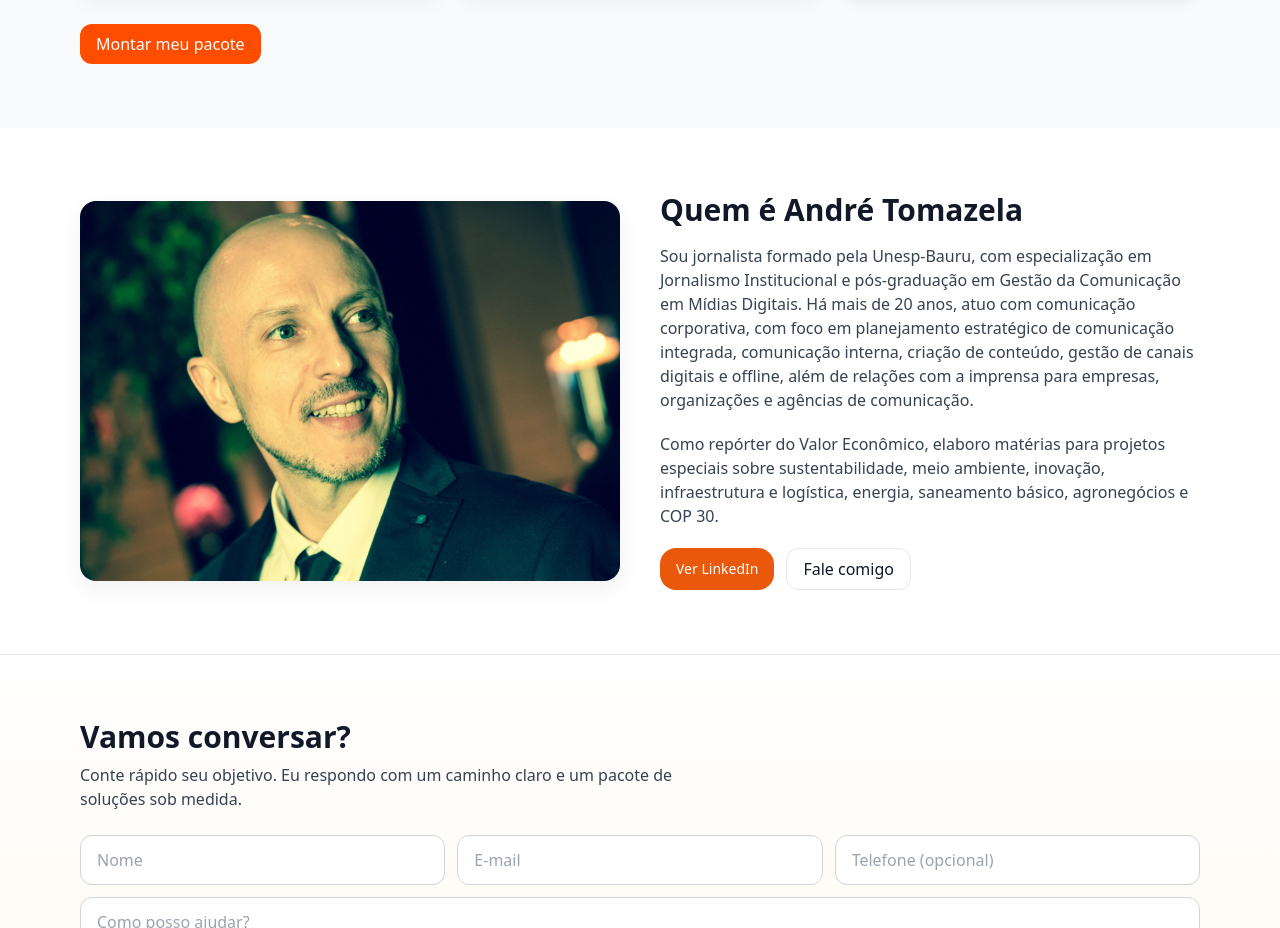
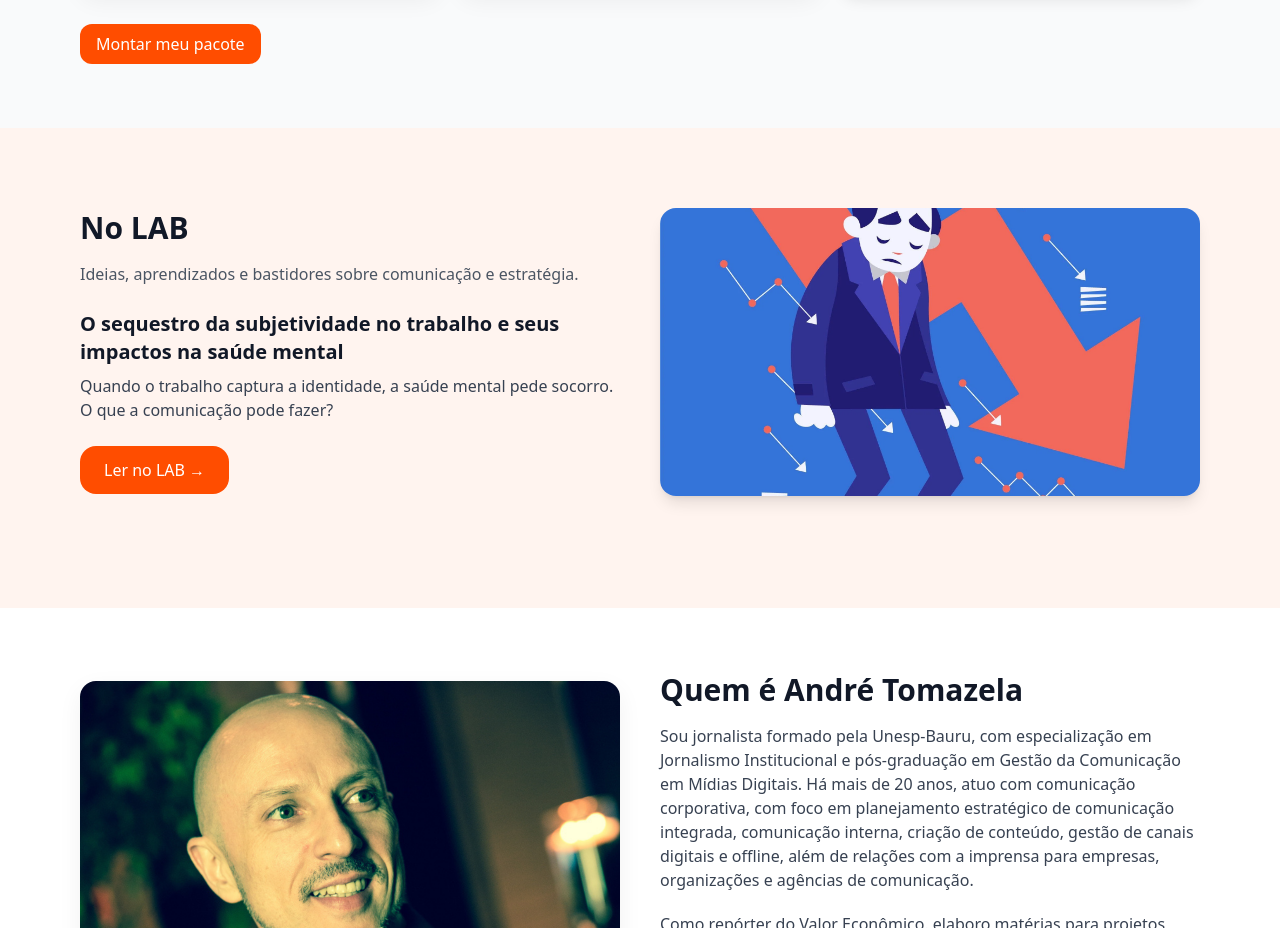
Before and after one commit to andretomazela-dev/integrado, a Next.js app: page / in a window 1280 px wide. Shown: the part 1420-2348 px from the top of the page. Built offline with nearby package versions, Linux system fonts and the light colour scheme.

Commit message:
Add files via upload

```diff
--- a/app/page.jsx
+++ b/app/page.jsx
@@ -4,6 +4,7 @@ import Link from "next/link";
 import Image from "next/image";
 import Header from "@/components/Header";
 import Footer from "@/components/Footer";
+import { labPosts } from "@/content/lab-posts";
 
 export default function Home() {
   const [sent, setSent] = useState(false);
@@ -65,7 +66,12 @@ export default function Home() {
     "w-full rounded-xl border border-gray-300 bg-white text-gray-900 placeholder-gray-400 " +
     "px-4 py-3 focus:outline-none focus:ring-2 focus:ring-orange-500/60 focus:border-orange-500";
 
-  return (
+
+// Post mais recente do LAB (ordem por data desc)
+const latestLabPost = Array.isArray(labPosts)
+  ? [...labPosts].sort((a, b) => new Date(b.date) - new Date(a.date))[0]
+  : null;
+return (
     <div>
       <Header />
 
@@ -292,6 +298,46 @@ export default function Home() {
         </div>
       </section>
 
+
+{/* Destaque do LAB (post mais recente) */}
+{latestLabPost ? (
+  <section className="bg-[#FFF4EF] pt-20 pb-28">
+    <div className="container grid md:grid-cols-2 gap-10 items-center">
+      <div className="order-2 md:order-1">
+        <h2 className="text-2xl md:text-3xl font-semibold mb-4 text-gray-900">
+          No LAB
+        </h2>
+        <p className="text-gray-600 mb-6 text-lg md:text-base">
+          Ideias, aprendizados e bastidores sobre comunicação e estratégia.
+        </p>
+        <h3 className="text-xl font-semibold mb-2">
+          {latestLabPost.title}
+        </h3>
+        {latestLabPost.excerpt ? (
+          <p className="text-gray-700 mb-6">{latestLabPost.excerpt}</p>
+        ) : null}
+        <a
+          href={`/lab/${latestLabPost.slug}`}
+          className="inline-block bg-[#FF4D00] text-white px-6 py-3 rounded-2xl font-medium hover:opacity-90 transition"
+          aria-label="Ler mais no LAB"
+        >
+          Ler no LAB →
+        </a>
+      </div>
+
+      <div className="order-1 md:order-2">
+        <img
+          src={latestLabPost.cover}
+          alt={latestLabPost.title}
+          className="rounded-2xl shadow-lg object-cover w-full h-72 transition-transform duration-300 hover:scale-[1.02]"
+          loading="lazy"
+        />
+      </div>
+    </div>
+  </section>
+) : null}
+
+
       {/* SOBRE */}
       <section id="sobre" className="py-14 md:py-16 bg-white scroll-mt-28">
         <div className="container grid md:grid-cols-2 gap-10 items-center">
```
